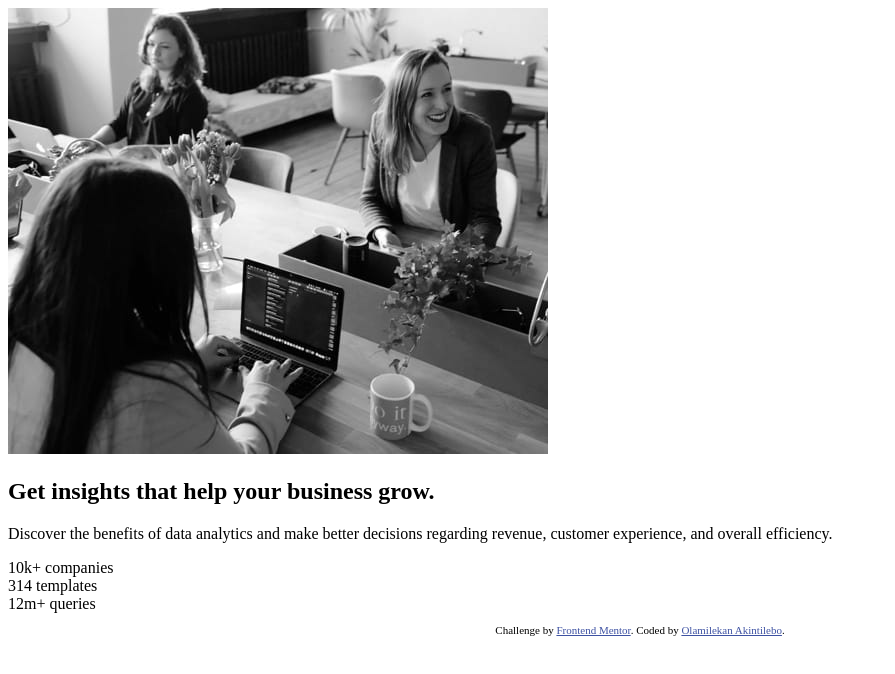
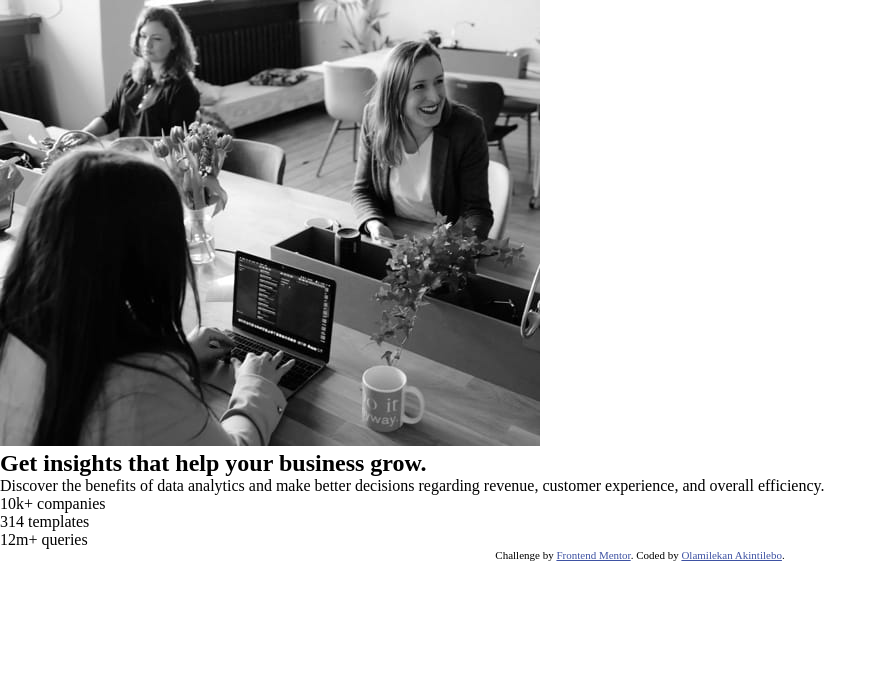
Before and after one commit to hayohtee/stats-preview-card-component-main, a plain HTML site: page index.html in a window 1280 px wide. Shown: the whole page, without its empty margins (0-895 px from the left). Drawn offline with Linux system fonts and the light colour scheme.

Commit message:
Apply universal reset

```diff
--- a/style.css
+++ b/style.css
@@ -1,2 +1,16 @@
-.attribution { font-size: 11px; text-align: center; }
-.attribution a { color: hsl(228, 45%, 44%); }
+*,
+::before,
+::after {
+    box-sizing: border-box;
+    margin: unset;
+    padding: unset;
+}
+
+.attribution {
+    font-size: 11px;
+    text-align: center;
+}
+
+.attribution a {
+    color: hsl(228, 45%, 44%);
+}
```
